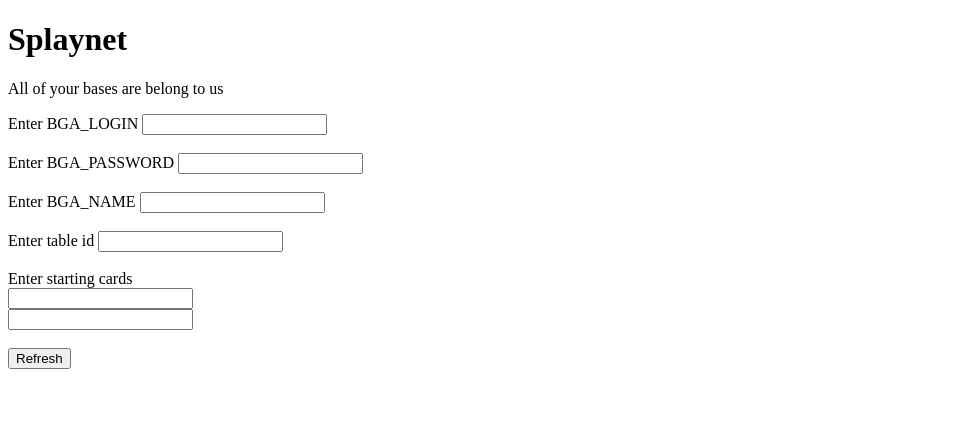
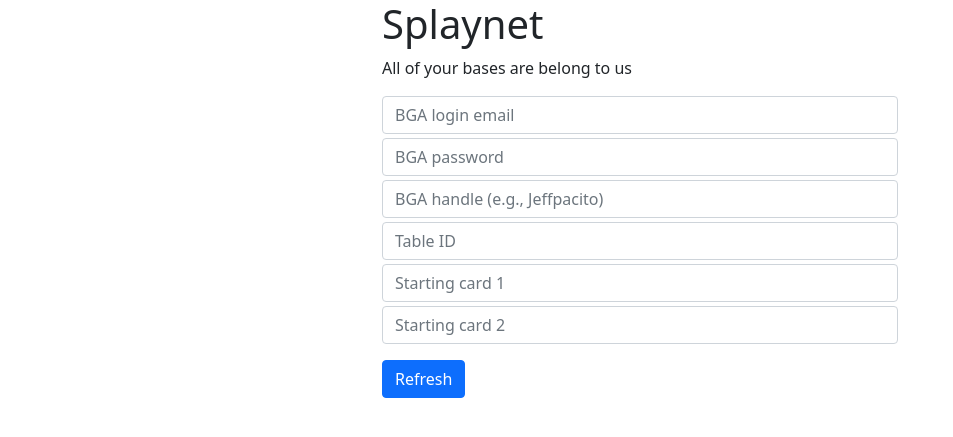
Before and after one commit to cmilando/splaynet, a Flask app: page / in a window 1280 px wide. Shown: the top 437 px of the page, without its empty margins (0-953 px from the left). Run offline with Flask 2, Linux system fonts and the light colour scheme.

Commit message:
tons of formatting updates

```diff
--- a/app/class_board_v2.py
+++ b/app/class_board_v2.py
@@ -156,7 +156,8 @@ class Innovation():
 
             output.append({el: x_REVERSE})
 
-        return pprint.pformat(output, compact=True)
+        #return pprint.pformat(output, compact=True)
+        return output
 
     # //////////////////////////////////////////////////////////////////////////
     def dump(self):
--- a/app/config.py
+++ b/app/config.py
@@ -33,7 +33,7 @@ compound_verbs = [
 ]
 
 ###
-Debug = False
+Debug = True
 if Debug:
     GOOGLE_CHROME_PATH = ""
     CHROMEDRIVER_PATH = "chromedriver"
--- a/app/main.py
+++ b/app/main.py
@@ -18,10 +18,7 @@ def calc_move_result(form, request):
     # get the game_state to pretty print
     pretty_game_state = process_moves(form, move_queue, n_players)
 
-    # get update time
-    last_update = str(datetime.datetime.now())
-
-    return [last_update, pretty_game_state]
+    return pretty_game_state
 
 # -----------------------------------------------------------------------------
 @app.route('/', methods=['GET', 'POST'])
--- a/app/templates/splaynet.html
+++ b/app/templates/splaynet.html
@@ -4,6 +4,9 @@
     <meta charset="UTF-8">
     <title>SplayNet v0</title>
     <meta name="viewport" content="width=device-width, initial-scale=1.0"/>
+    <link href="https://cdn.jsdelivr.net/npm/bootstrap@5.0.2/dist/css/bootstrap.min.css" rel="stylesheet" integrity="sha384-EVSTQN3/azprG1Anm3QDgpJLIm9Nao0Yz1ztcQTwFspd3yD65VohhpuuCOmLASjC" crossorigin="anonymous">
+
+
     <script language="JavaScript1.2" type="text/javascript">
 
     function fillIn(){
@@ -37,53 +40,123 @@
     </script>
 </head>
 <body onload="fillIn()">
+<div class="container-sm" style="max-width: 540px;">
+    <div class="mb-3">
         <h1>Splaynet</h1>
-<p>All of your bases are belong to us</p>
+        <label>All of your bases are belong to us</label>
+    </div>
     <form action="{{ url_for('index') }}" method="POST" name="login_info">
-    <label>Enter BGA_LOGIN</label>
-    <input type="text" name="BGA_LOGIN">
-    <br><br>
-    <label>Enter BGA_PASSWORD</label>
-    <input type="text" name="BGA_PASSWORD">
-    <br><br>
-    <label>Enter BGA_NAME</label>
-    <input type="text" name="BGA_NAME">
-    <br><br>
-    <label>Enter table id</label>
-    <input type="text" name="TABLE_ID">
-    <br><br>
-    <label>Enter starting cards</label><br>
-    <input list="age_1_cards" name="card_1"><br>
-    <input list="age_1_cards" name="card_2">
+        <div class="mb-1">
+            <input type="text" name="BGA_LOGIN" placeholder="BGA login email" class="form-control">
+        </div>
+        <div class="mb-1">
+            <input type="text" name="BGA_PASSWORD" placeholder="BGA password" class="form-control">
+        </div>
+        <div class="mb-1">
+            <input type="text" name="BGA_NAME" placeholder="BGA handle (e.g., Jeffpacito)" class="form-control">
+        </div>
+        <div class="mb-1">
+            <input type="text" name="TABLE_ID" placeholder="Table ID" class="form-control">
+        </div>
+        <div class="mb-1">
+            <input list="age_1_cards" name="card_1" placeholder="Starting card 1" class="form-control">
+        </div>
+        <div class="mb-3">
+            <input list="age_1_cards" name="card_2" placeholder="Starting card 2" class="form-control">
+        </div>
         <datalist id="age_1_cards">
+            <option value="Agriculture">
             <option value="Archery">
-        <option value="Metalworking">
-        <option value="Oars">
-        <option value="Agriculture">
+            <option value="City_States">
+            <option value="Clothing">
+            <option value="Code_of_Laws">
             <option value="Domestication">
             <option value="Masonry">
-        <option value="Clothing">
+            <option value="Metalworking">
+            <option value="Mysticism">
+            <option value="Oars">
+            <option value="Pottery">
             <option value="Sailing">
+            <option value="Tools">
             <option value="The_Wheel">
-        <option value="Pottery">
-        <option value="Tools">
             <option value="Writing">
-        <option value="Code_of_Laws">
-        <option value="City_States">
-        <option value="Mysticism">
         </datalist>
-    <br><br>
-    <input type="submit" name="refresh" value="Refresh">
+        <div class="mb-3">
+            <input type="submit" name="refresh" value="Refresh" class="btn btn-primary">
+        </div>
     </form>
+</div>
+
+
+<div class="container-sm" style="max-width: 540px;">
+
     {% if result %}
-    <br><br>
-    {{ result[0] }} <!-- Date updated -->
-    <br><br>
-    {% for game_state in result[1] %}
-        {{ game_state }} <!-- whatever to prettyprint -->
-        <br><br>
+
+        <div class="accordion" id="accordionExample">
+            {% for game_state in result %}
+                {% set outer_loop = loop %}
+                <div class="accordion-item">
+                    <!-- HEADER -->
+                    <h2 class="accordion-header" id="heading_{{ outer_loop.index }}">
+                       <button class="accordion-button" type="button" data-bs-toggle="collapse" data-bs-target="#collapse_{{ outer_loop.index }}"
+                               aria-expanded="true" aria-controls="collapse_{{ outer_loop.index }}">
+                           {% for key, value in game_state.items() %}
+                               {{ key }}
                            {% endfor %}
-    <br><br>
+                       </button>
+                    </h2>
+                    <!-- FIRST DROP DOWN -->
+                    <div id="collapse_{{ outer_loop.index }}" class="accordion-collapse collapse" aria-labelledby="heading_{{ outer_loop.index }}" data-bs-parent="#accordionExample">
+                        <div class="accordion-body">
+                            {% for key, sub_cards in game_state.items() %}
+                                <!-- SECOND ACCORDIAN -->
+
+                                {% if sub_cards %}
+                                    <div class="accordion" id="subaccordion{{ outer_loop.index}}">
+                                        {% for card in sub_cards %}
+                                            {% set card_loop = loop %}
+
+                                            <div class="accordion-item">
+                                                <!-- SECOND HEADER -->
+                                                <h2 class="accordion-header" id="heading_{{ outer_loop.index }}_{{ card_loop.index }}">
+                                                   <button class="accordion-button" type="button" data-bs-toggle="collapse"
+                                                           data-bs-target="#collapse_{{ outer_loop.index }}_{{ card_loop.index }}"
+                                                           aria-expanded="true"
+                                                           aria-controls="collapse_{{ outer_loop.index }}_{{ card_loop.index }}">
+                                                       {% for key, value in card.items() %}
+                                                           {{ key }}
+                                                       {% endfor %}
+
+                                                   </button>
+                                                </h2>
+
+                                                <div id="collapse_{{ outer_loop.index }}_{{ card_loop.index }}" class="accordion-collapse collapse"
+                                                     aria-labelledby="heading_{{ outer_loop.index }}_{{ card_loop.index }}" data-bs-parent="#subaccordion{{ outer_loop.index}}">
+                                                    <div class="accordion-body">
+
+                                                       {% for key, value in card.items() %}
+                                                           {{ value }}
+                                                       {% endfor %}
+
+                                                    </div>
+                                                </div>
+
+                                            </div> <!-- second accordian cards -->
+                                        {% endfor %}
+                                    </div> <!-- second accordian -->
+
                                 {% endif %}
+
+                           {% endfor %}
+                        </div>
+                    </div>
+                </div>
+            {% endfor %}
+        </div>
+
+    {% endif %}
+
+</div>
+<script src="https://cdn.jsdelivr.net/npm/bootstrap@5.0.2/dist/js/bootstrap.bundle.min.js" integrity="sha384-MrcW6ZMFYlzcLA8Nl+NtUVF0sA7MsXsP1UyJoMp4YLEuNSfAP+JcXn/tWtIaxVXM" crossorigin="anonymous"></script>
 </body>
 </html>
```
Also changed, not shown: todo.md (+1 -0 lines). Lines whose indentation alone changed are shown as unchanged.
